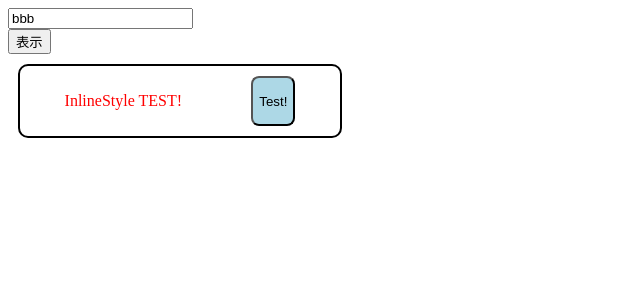
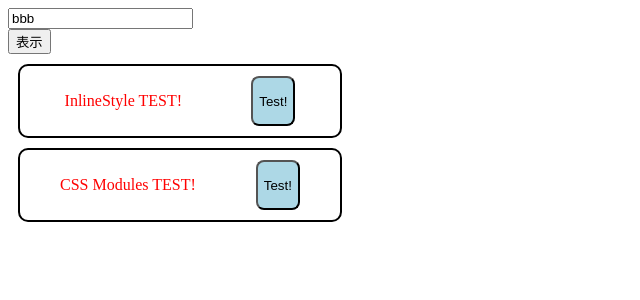
Before and after one commit to sasayan0315/react-learn-lv2, a React (Create React App) app: page / in a window 1280 px wide. Shown: the top 300 px of the page, without its empty margins (0-640 px from the left). Built offline with nearby package versions, Linux system fonts and the light colour scheme.

Commit message:
initial commit

```diff
--- a/package.json
+++ b/package.json
@@ -1,10 +1,11 @@
 {
-  "name": "react-learn-lv2",
+  "name": "cssmodules",
   "version": "1.0.0",
   "description": "",
   "keywords": [],
   "main": "src/index.js",
   "dependencies": {
+    "node-sass": "7.0.1",
     "react": "17.0.2",
     "react-dom": "17.0.2",
     "react-scripts": "4.0.0"
--- a/src/App.js
+++ b/src/App.js
@@ -1,5 +1,6 @@
 import { useState, useCallback } from "react";
 import { ChildComponent } from "./ChildComponent";
+import { CssModule } from "./components/CssModule";
 import { InlineStyle } from "./components/InlineStyle";
 
 import "./styles.css";
@@ -25,6 +26,7 @@ export default function App() {
       <button onClick={onClickButton}>表示</button>
       <ChildComponent isVisible={isVisibleChild} onClickClose={onClickClose} />
       <InlineStyle />
+      <CssModule />
     </>
   );
 }
--- /dev/null
+++ b/src/components/CssModule.jsx
@@ -0,0 +1,12 @@
+import classes from "./CssModule.module.scss";
+
+export const CssModule = () => {
+  return (
+    <>
+      <div className={classes.divStyle}>
+        <p className={classes.titleStyle}>CSS Modules TEST!</p>
+        <button className={classes.buttonStyle}>Test!</button>
+      </div>
+    </>
+  );
+};
--- /dev/null
+++ b/src/components/CssModule.module.scss
@@ -0,0 +1,18 @@
+.divStyle {
+  border: solid 2px;
+  border-radius: 10px;
+  margin: 10px;
+  padding: 10px;
+  display: flex;
+  justify-content: space-around;
+  width: 300px;
+}
+
+.titleStyle  {
+  color: red
+};
+
+.buttonStyle  {
+  border-radius: 8px;
+  background-color: lightblue;
+};
```
